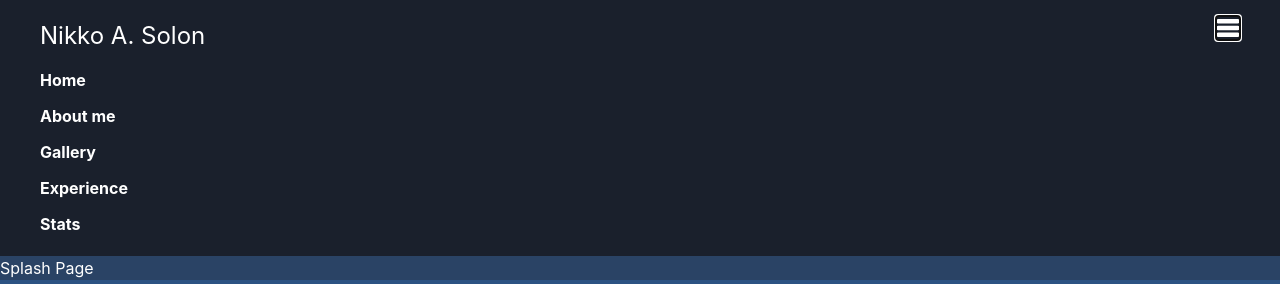
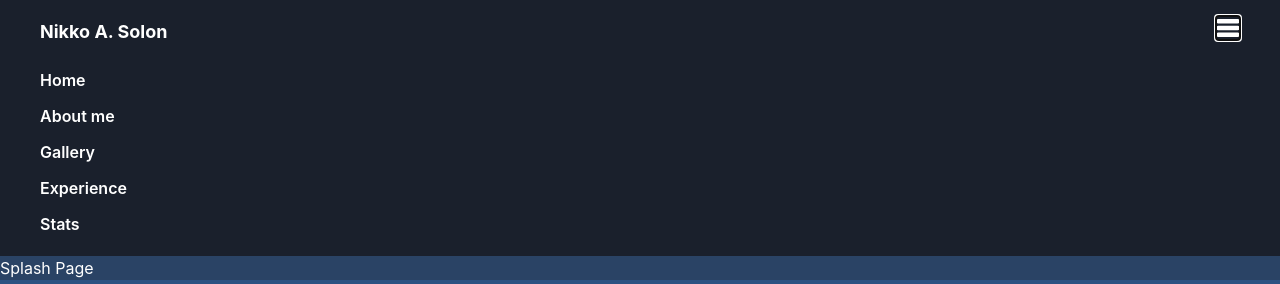
Before and after one commit to Solobrosco/site-update, a React (Create React App) app: page / in a window 1280 px wide. Both pictures are taken after a click on the button 1228 px from the left and 28 px from the top of the page. Shown: the top 284 px of the page. Built offline with nearby package versions, Linux system fonts and the light colour scheme.

Commit message:
Updated links and Title size in Navbar.tsx

```diff
--- a/src/components/NavBar.tsx
+++ b/src/components/NavBar.tsx
@@ -6,7 +6,7 @@ const NavBar = () => {
     return(
         <header className='bg-gray-900'>
             <div className="flex items-center justify-between py-4 px-10">
-                <div className='text-2xl block h-5 text-white'>
+                <div className='text-lg h-5 font-bold text-white'>
                     Nikko A. Solon
                 </div>
                 <div>
@@ -20,11 +20,11 @@ const NavBar = () => {
             </div>
             {open && (
                 <div className='px-8 pt-2 pb-4'>
-                    <a href='#' className='hover:bg-gray-700 rounded px-2 py-1 block text-white font-bold'>Home</a>
-                    <a href='#' className='mt-1 hover:bg-gray-700 rounded px-2 py-1 block text-white font-bold'>About me</a>
-                    <a href='#' className='mt-1 hover:bg-gray-700 rounded px-2 py-1 block text-white font-bold'>Gallery</a>
-                    <a href='#' className='mt-1 hover:bg-gray-700 rounded px-2 py-1 block text-white font-bold'>Experience</a>
-                    <a href='#' className='mt-1 hover:bg-gray-700 rounded px-2 py-1 block text-white font-bold'>Stats</a>
+                    <a href='#Home' className='hover:bg-gray-700 rounded px-2 py-1 block text-white font-semibold'>Home</a>
+                    <a href='#About' className='mt-1 hover:bg-gray-700 rounded px-2 py-1 block text-white font-semibold'>About me</a>
+                    <a href='#Gallery' className='mt-1 hover:bg-gray-700 rounded px-2 py-1 block text-white font-semibold'>Gallery</a>
+                    <a href='#Experience' className='mt-1 hover:bg-gray-700 rounded px-2 py-1 block text-white font-semibold'>Experience</a>
+                    <a href='#Stats' className='mt-1 hover:bg-gray-700 rounded px-2 py-1 block text-white font-semibold'>Stats</a>
                 </div>
             )}
         </header>
```
